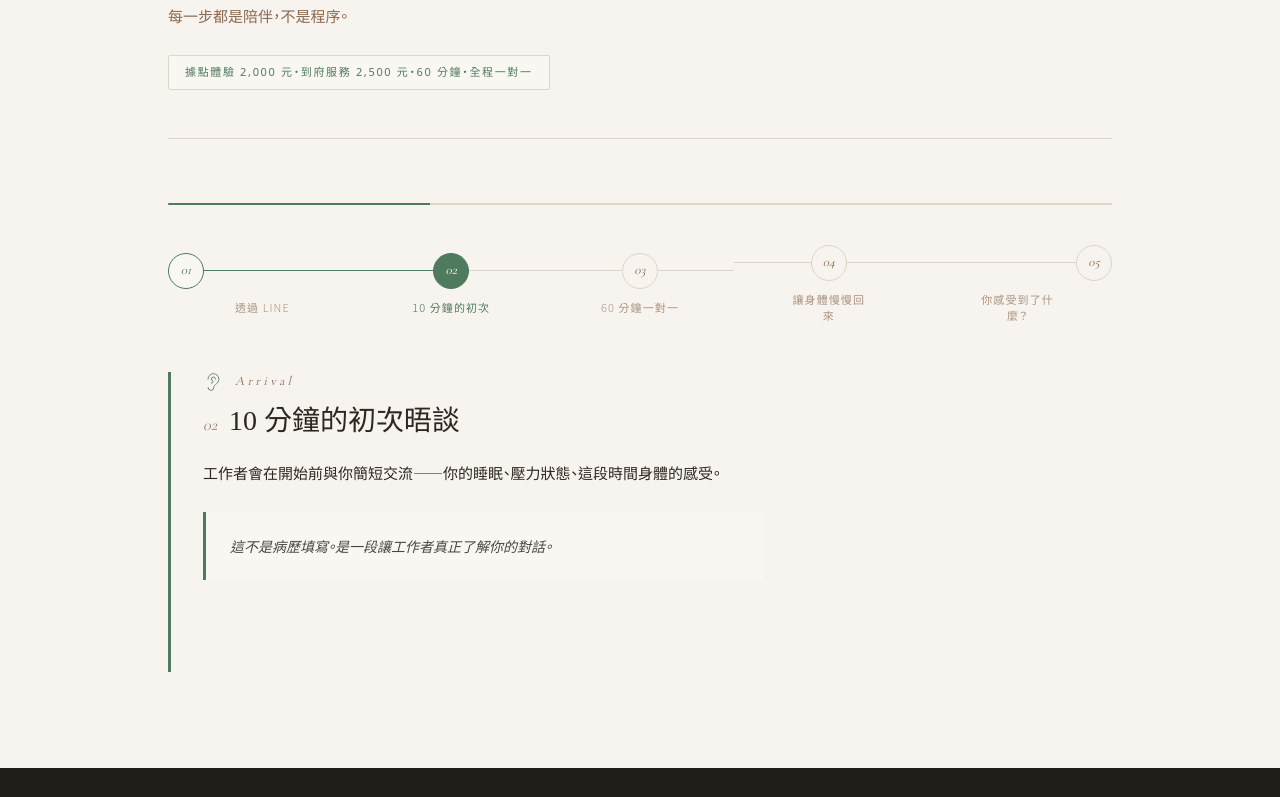
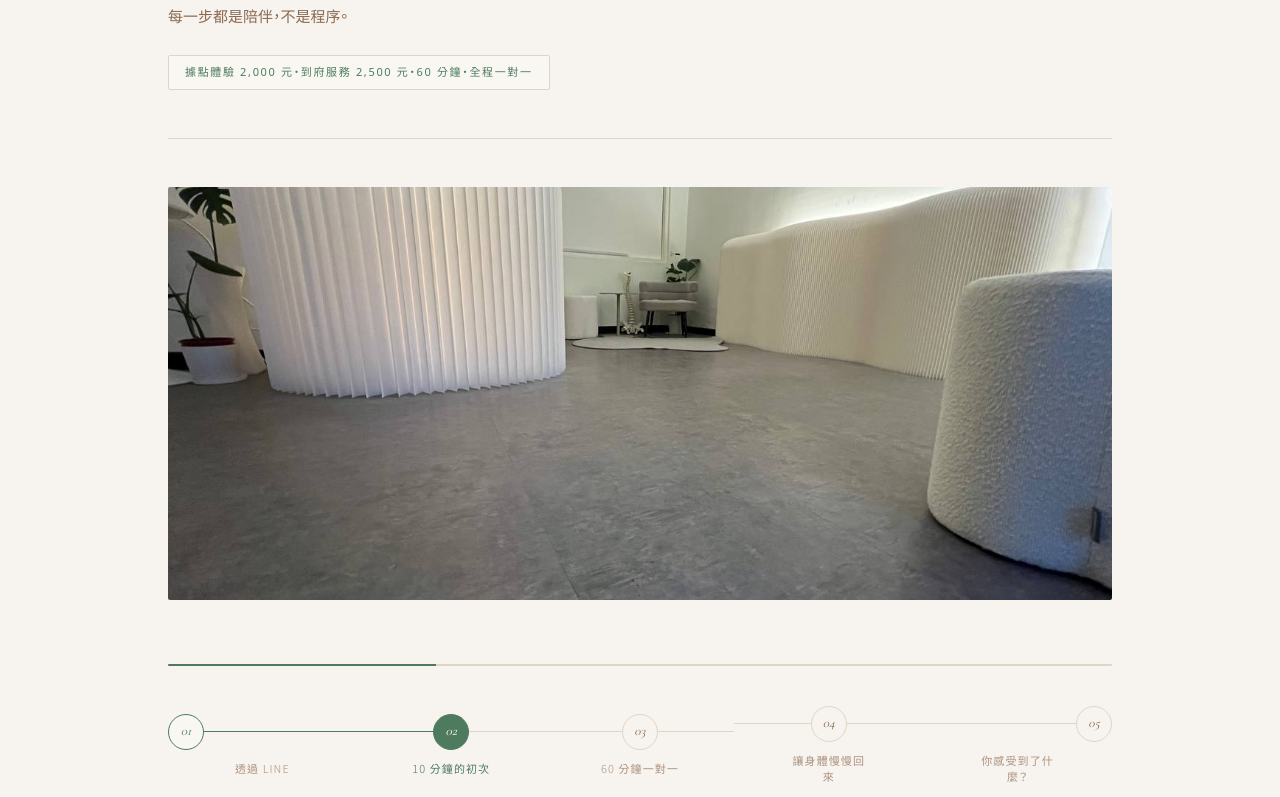
Before and after one commit to starawarephysio-code/mindaware, a Next.js app: page /experience in a window 1280 px wide. Shown: the part 411-1208 px from the top of the page. Built offline with nearby package versions, Linux system fonts and the light colour scheme.

Commit message:
feat(experience): add studio photo to experience page (#21)

```diff
--- a/components/ExperienceClient.js
+++ b/components/ExperienceClient.js
@@ -1,6 +1,7 @@
 "use client";
 
 import { useState, useEffect, useRef, useCallback } from "react";
+import Image from "next/image";
 import Link from "next/link";
 import {
   MessageCircle,
@@ -236,6 +237,26 @@ export default function ExperienceClient() {
             marginTop: "48px",
           }}
         />
+
+        <div
+          style={{
+            position: "relative",
+            width: "100%",
+            aspectRatio: "16 / 7",
+            overflow: "hidden",
+            borderRadius: "2px",
+            marginTop: "48px",
+          }}
+        >
+          <Image
+            src="/space-3.jpg"
+            alt="心見 MIND-AWARE 工作室實景｜安靜的體驗空間"
+            fill
+            loading="lazy"
+            sizes="(max-width: 1024px) 100vw, 1024px"
+            style={{ objectFit: "cover" }}
+          />
+        </div>
       </section>
 
       {/* ── Step Flow ────────────────────────────────── */}
```
